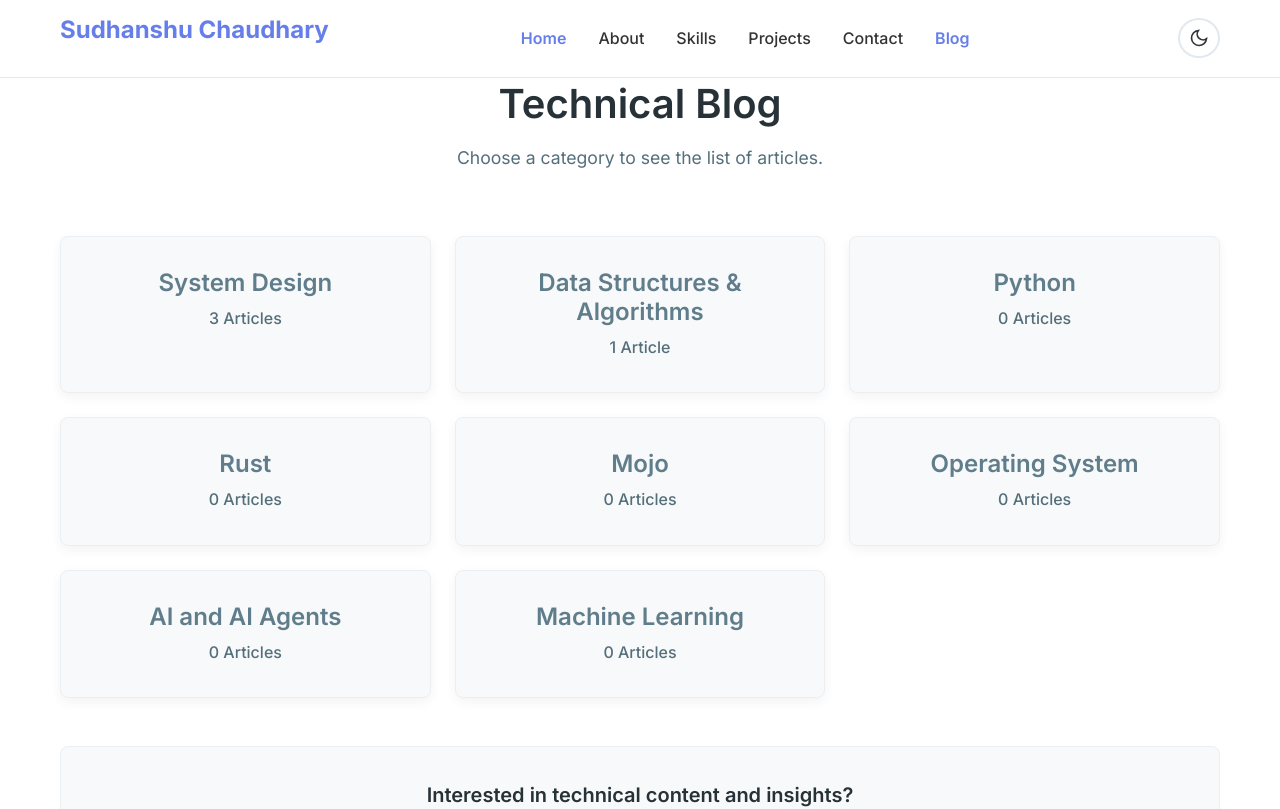
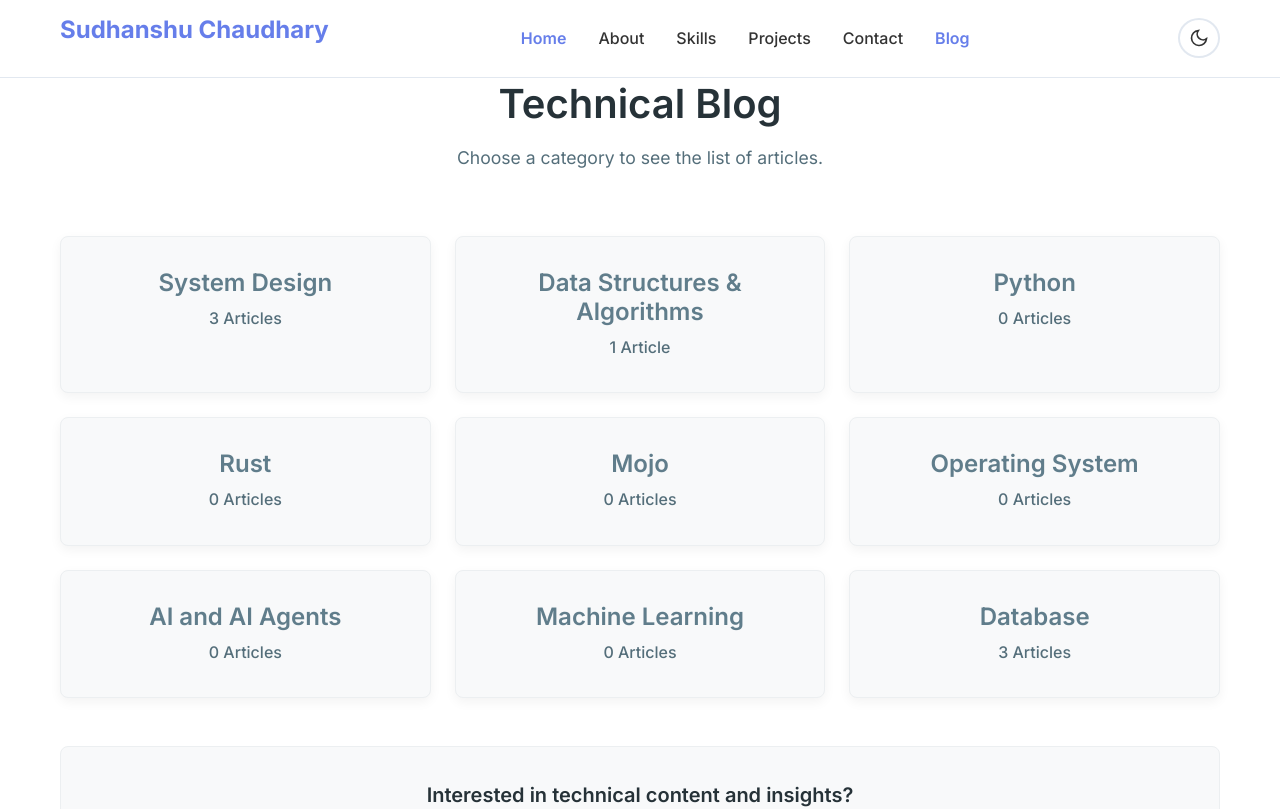
Before and after one commit to sudh29/portfolio, a React (Vite) app: page /portfolio/blog in a window 1280 px wide. Shown: the top 809 px of the page. Built offline with nearby package versions, Linux system fonts and the light colour scheme.

Commit message:
feat: Add 'Database' blog category
Adds a new 'Database' category to the blog with posts on SQL, NoSQL, and Vector Databases.

```diff
--- a/src/data/blogData.ts
+++ b/src/data/blogData.ts
@@ -81,5 +81,29 @@ export const blogData: BlogData = {
       name: 'Machine Learning',
       slug: 'machine-learning',
       posts: []
+  },
+  'database': {
+    name: 'Database',
+    slug: 'database',
+    posts: [
+      {
+        slug: 'sql',
+        title: 'SQL',
+        excerpt: 'A deep dive into the most popular query language for relational databases.',
+        content: 'SQL (Structured Query Language) is a domain-specific language used in programming and designed for managing data held in a relational database management system (RDBMS), or for stream processing in a relational data stream management system (RDSMS)...'
+      },
+      {
+        slug: 'nosql',
+        title: 'NoSQL',
+        excerpt: 'Exploring the world of non-relational databases.',
+        content: 'A NoSQL (originally referring to "non-SQL" or "non-relational") database provides a mechanism for storage and retrieval of data that is modeled in means other than the tabular relations used in relational databases...'
+      },
+      {
+        slug: 'vector-databases',
+        title: 'Vector Databases',
+        excerpt: 'Understanding the databases that power AI applications.',
+        content: 'Vector databases are a type of database that stores data as high-dimensional vectors, which are mathematical representations of features or attributes. These databases are optimized for similarity search, which is the process of finding the most similar items to a given query item...'
+      }
+    ]
   }
 };
```
